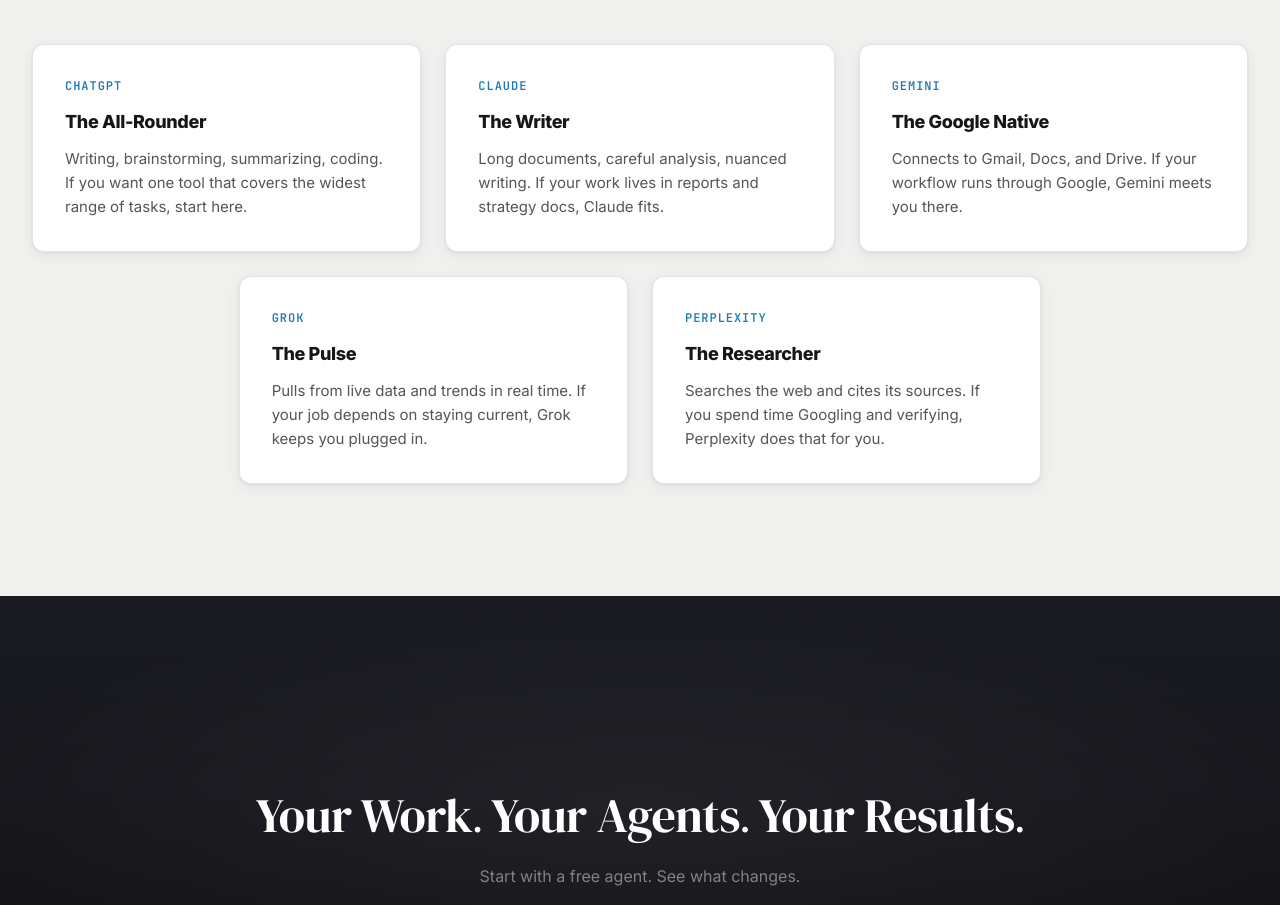
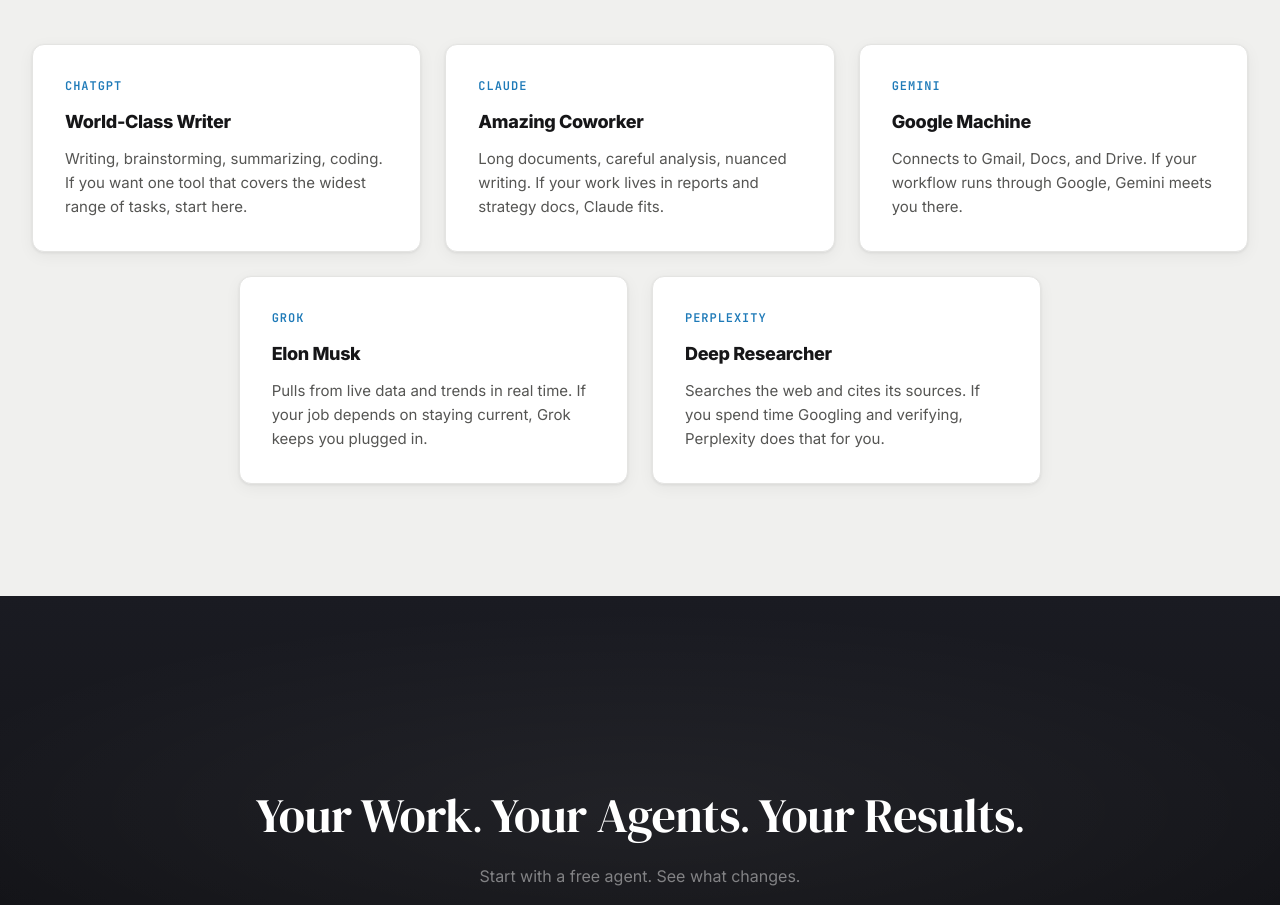
Before and after one commit to coolcalvin457-tech/agent-timesaver-nextjs, a Next.js app: page / in a window 1280 px wide. Shown: the part 2699-3604 px from the top of the page. Built offline with nearby package versions, Linux system fonts and the light colour scheme; no server answers.

Commit message:
Update AI Match card headlines: World-Class Writer, Amazing Coworker, Google Machine, Elon Musk, Deep Researcher

```diff
--- a/app/page.tsx
+++ b/app/page.tsx
@@ -97,7 +97,7 @@ export default function Home() {
             <div className="outcomes-grid">
               <div className="outcome-card">
                 <div className="outcome-label">ChatGPT</div>
-                <div className="outcome-headline">The All-Rounder</div>
+                <div className="outcome-headline">World-Class Writer</div>
                 <p className="outcome-body">
                   Writing, brainstorming, summarizing, coding. If you want
                   one tool that covers the widest range of tasks, start here.
@@ -105,7 +105,7 @@ export default function Home() {
               </div>
               <div className="outcome-card">
                 <div className="outcome-label">Claude</div>
-                <div className="outcome-headline">The Writer</div>
+                <div className="outcome-headline">Amazing Coworker</div>
                 <p className="outcome-body">
                   Long documents, careful analysis, nuanced writing. If your
                   work lives in reports and strategy docs, Claude fits.
@@ -113,7 +113,7 @@ export default function Home() {
               </div>
               <div className="outcome-card">
                 <div className="outcome-label">Gemini</div>
-                <div className="outcome-headline">The Google Native</div>
+                <div className="outcome-headline">Google Machine</div>
                 <p className="outcome-body">
                   Connects to Gmail, Docs, and Drive. If your workflow runs
                   through Google, Gemini meets you there.
@@ -121,7 +121,7 @@ export default function Home() {
               </div>
               <div className="outcome-card">
                 <div className="outcome-label">Grok</div>
-                <div className="outcome-headline">The Pulse</div>
+                <div className="outcome-headline">Elon Musk</div>
                 <p className="outcome-body">
                   Pulls from live data and trends in real time. If your job
                   depends on staying current, Grok keeps you plugged in.
@@ -129,7 +129,7 @@ export default function Home() {
               </div>
               <div className="outcome-card">
                 <div className="outcome-label">Perplexity</div>
-                <div className="outcome-headline">The Researcher</div>
+                <div className="outcome-headline">Deep Researcher</div>
                 <p className="outcome-body">
                   Searches the web and cites its sources. If you spend time
                   Googling and verifying, Perplexity does that for you.
```
